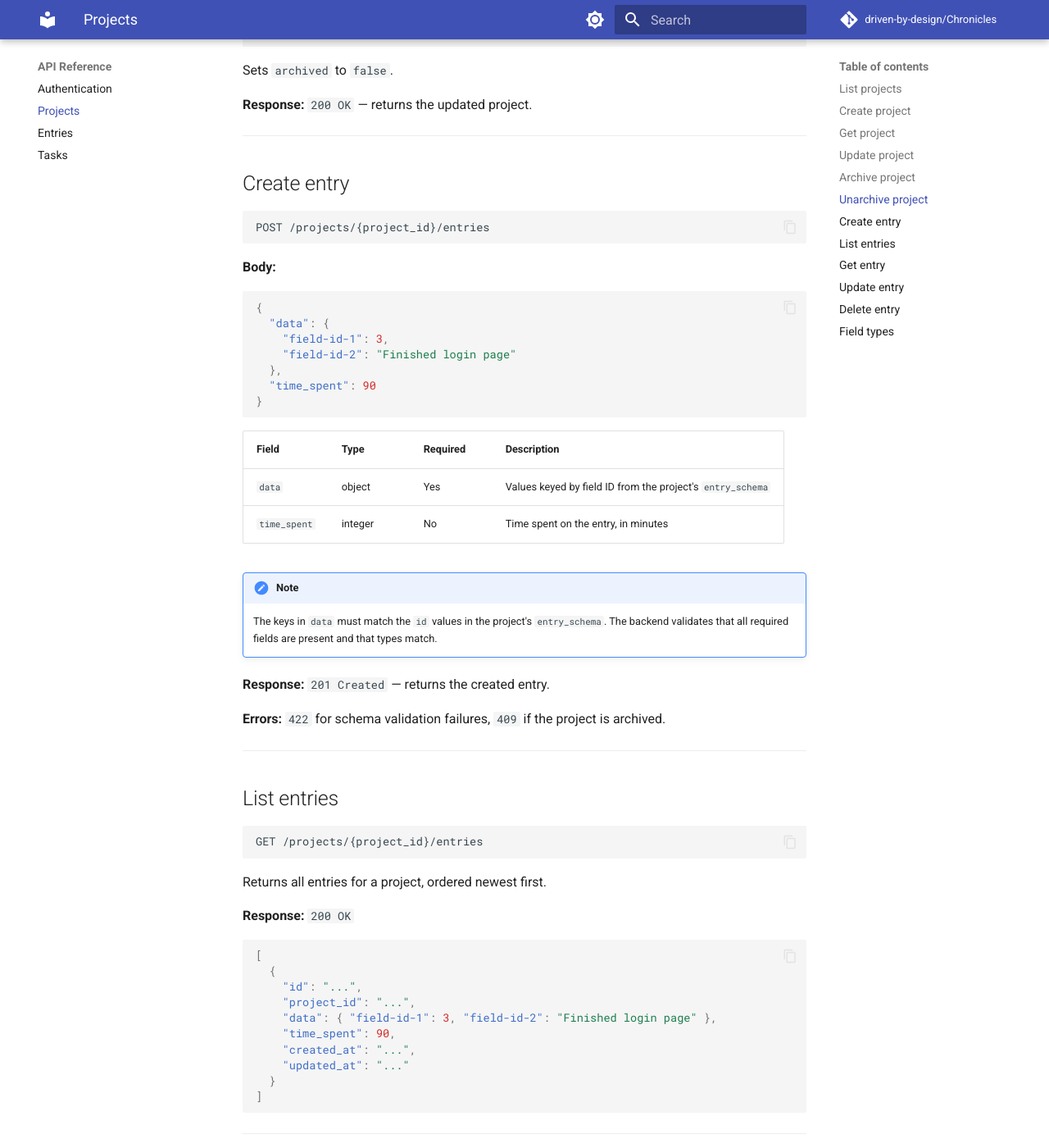
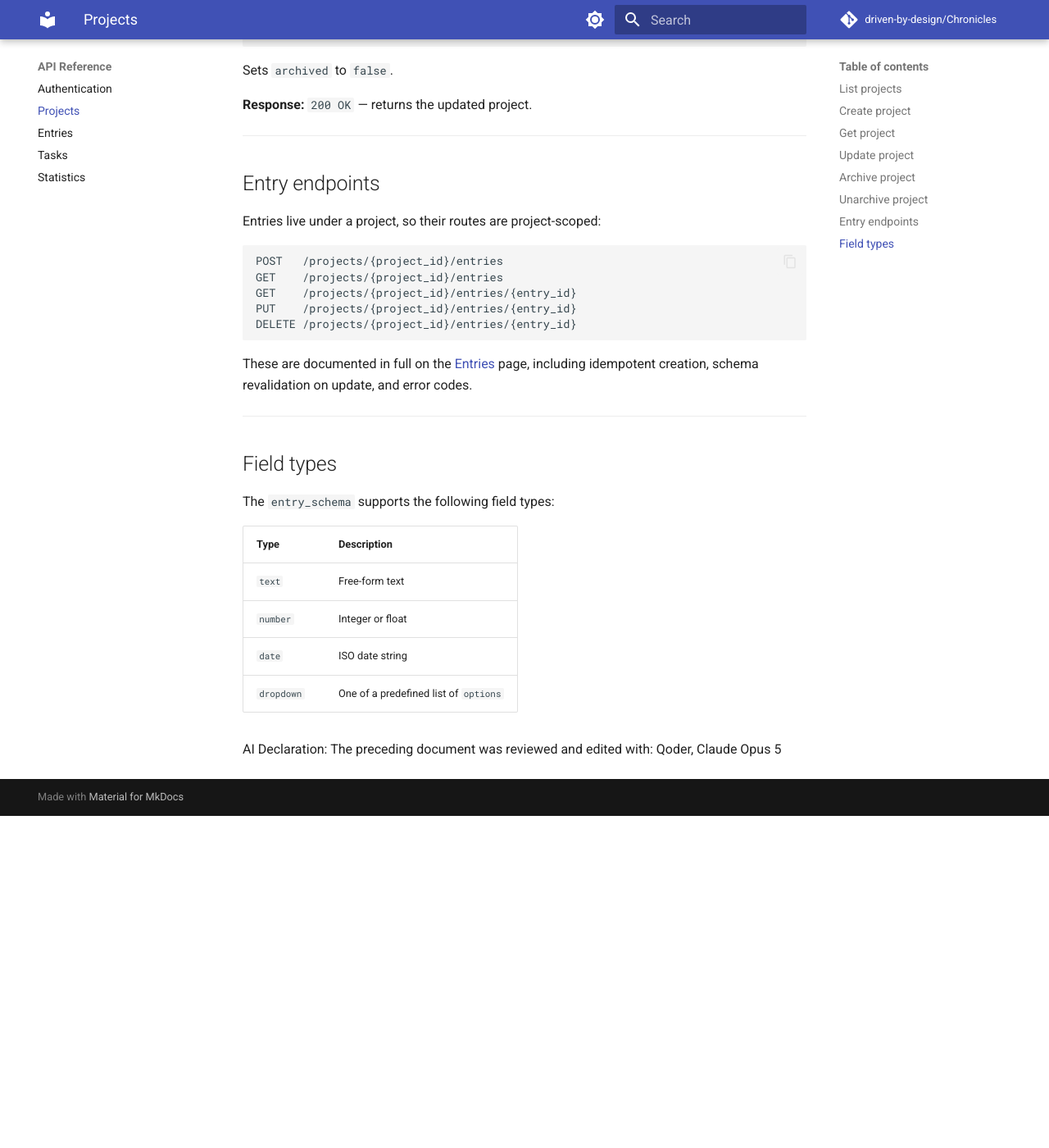
Before and after one commit to IcedMallard4334/Chronicles-Logbook, an MkDocs documentation site: the page built from docs/api/projects.md, in a window 1280 px wide and 1400 px high, scrolled down 2519 px. Shown: the whole window at 82% size. Built offline with MkDocs 1.6.1 and Material for MkDocs 9.7.7, drawn with Linux system fonts in a browser that asks for light colours; after the commit the page ends 3514 px from its top, so only the background shows below that; some of the changed text lies outside the part shown.

Commit message:
docs(api): document entry CRUD, idempotent creation and statistics
Entries: document the optional id and created_at fields, the 200-vs-201
idempotency behaviour, schema revalidation on update, and the error
codes for update and delete.

Statistics: new page covering the response shape, the fact that
active_days does not sum across projects, and the database-timezone
caveat.

Projects: replace the duplicated copy of the entry documentation with a
route list and a link to the Entries page. The two copies had already
diverged.

AI declarations updated to list Claude Opus 5 alongside Qoder.

````diff
--- a/docs/api/projects.md
+++ b/docs/api/projects.md
@@ -126,99 +126,20 @@ Sets `archived` to `false`.
 
 ---
 
-## Create entry
+## Entry endpoints
+
+Entries live under a project, so their routes are project-scoped:
 
 ```
-POST /projects/{project_id}/entries
-```
-
-**Body:**
-
-```json
-{
-  "data": {
-    "field-id-1": 3,
-    "field-id-2": "Finished login page"
-  },
-  "time_spent": 90
-}
-```
-
-| Field | Type | Required | Description |
-|---|---|---|---|
-| `data` | object | Yes | Values keyed by field ID from the project's `entry_schema` |
-| `time_spent` | integer | No | Time spent on the entry, in minutes |
-
-!!! note
-    The keys in `data` must match the `id` values in the project's `entry_schema`. The backend validates that all required fields are present and that types match.
-
-**Response:** `201 Created` — returns the created entry.
-
-**Errors:** `422` for schema validation failures, `409` if the project is archived.
-
----
-
-## List entries
-
-```
-GET /projects/{project_id}/entries
-```
-
-Returns all entries for a project, ordered newest first.
-
-**Response:** `200 OK`
-
-```json
-[
-  {
-    "id": "...",
-    "project_id": "...",
-    "data": { "field-id-1": 3, "field-id-2": "Finished login page" },
-    "time_spent": 90,
-    "created_at": "...",
-    "updated_at": "..."
-  }
-]
-```
-
----
-
-## Get entry
-
-```
-GET /projects/{project_id}/entries/{entry_id}
-```
-
-**Response:** `200 OK` — returns the entry.
-
----
-
-## Update entry
-
-```
-PUT /projects/{project_id}/entries/{entry_id}
-```
-
-**Body:** (all fields optional)
-
-```json
-{
-  "data": { "field-id-1": 4, "field-id-2": "Updated text" },
-  "time_spent": 120
-}
-```
-
-**Response:** `200 OK` — returns the updated entry.
-
----
-
-## Delete entry
-
-```
+POST   /projects/{project_id}/entries
+GET    /projects/{project_id}/entries
+GET    /projects/{project_id}/entries/{entry_id}
+PUT    /projects/{project_id}/entries/{entry_id}
 DELETE /projects/{project_id}/entries/{entry_id}
 ```
 
-**Response:** `204 No Content`
+These are documented in full on the [Entries](entries.md) page, including
+idempotent creation, schema revalidation on update, and error codes.
 
 ---
 
@@ -233,4 +154,4 @@ The `entry_schema` supports the following field types:
 | `date` | ISO date string |
 | `dropdown` | One of a predefined list of `options` |
 
-AI Declaration: The preceding document was reviewed and edited with: Qoder
+AI Declaration: The preceding document was reviewed and edited with: Qoder, Claude Opus 5
--- a/mkdocs.yml
+++ b/mkdocs.yml
@@ -70,6 +70,7 @@ nav:
     - Projects: api/projects.md
     - Entries: api/entries.md
     - Tasks: api/tasks.md
+    - Statistics: api/statistics.md
   - Development:
     - Contributing: development/contributing.md
     - Testing: development/testing.md
````
Also changed, not shown: docs/api/entries.md (+31 -1 lines), docs/api/statistics.md (added, +69 -0 lines).
